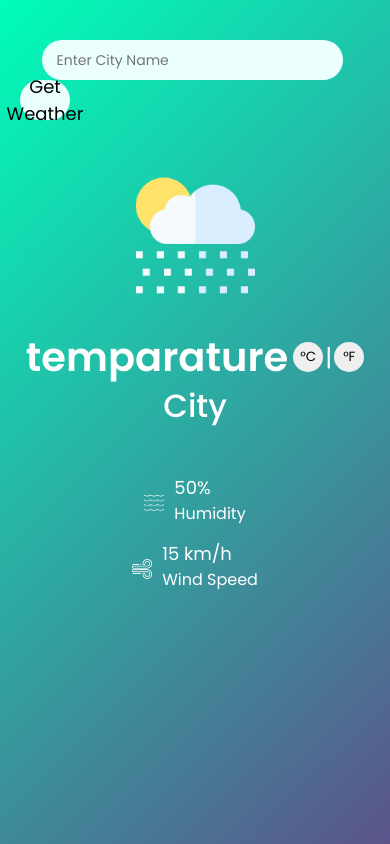
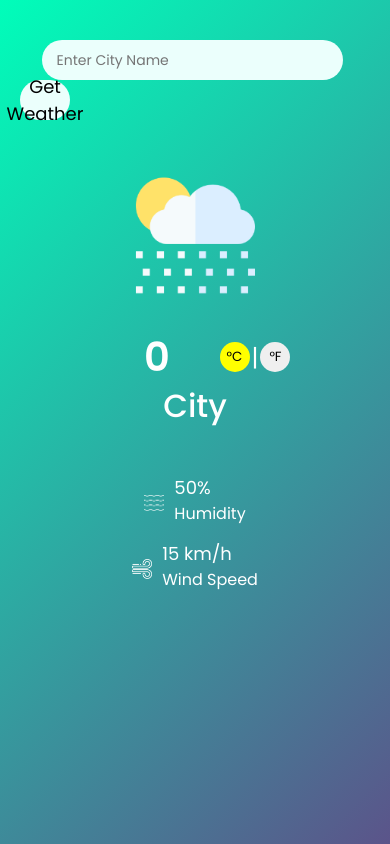
Before and after one commit to NushratNowrin/weather-web-app, a plain HTML site: page index.html in a window 390 px wide. Drawn offline with Linux system fonts and the light colour scheme; no server answers.

Commit message:
celcius farenheit button responsive

```diff
--- a/index.html
+++ b/index.html
@@ -49,7 +49,7 @@
 					<div class="weather">
 						<div>
 							<h1 class="flex justify-center">
-								<span class="temp">temparature</span
+								<span class="temp">0</span
 								><span class="temp-btn-container flex item-center"><button class="temp-btn" id="celcius">°C</button><span class="temp-divider">|</span><button class="temp-btn" id="farenheit">°F</button></span>
 							</h1>
 						</div>
@@ -88,6 +88,7 @@
 				console.log(data);
 				document.querySelector(".city").innerHTML = data.name;
                 const temperature = data.main.temp;
+                document.querySelector(".temp").innerHTML = temperature;
                 document.getElementById('celcius').addEventListener('click', function(){
                     document.querySelector(".temp").innerHTML = temperature;
                     document.getElementById('celcius').style.backgroundColor = 'yellow';
@@ -98,7 +99,6 @@
                     document.getElementById('farenheit').style.backgroundColor = 'yellow';
                     document.getElementById('celcius').style.backgroundColor = 'white'
                 })
-
 			}
 			checkWeather();
 		</script>
--- a/style/responsive.css
+++ b/style/responsive.css
@@ -13,6 +13,9 @@
 	.weather h2{
 		font-size: 32px;
 	}
+    .temp{
+        width: 115px;
+    }
 }
 /* Mobile */
 @media only screen and (max-width: 576px){
--- a/style/style.css
+++ b/style/style.css
@@ -62,12 +62,18 @@ body {
 .temp-btn-container{
 	margin-left: 5px;
 }
+.temp{
+	width: 175px;
+}
 .temp-btn{
 	width: 30px;
 	height: 30px;
 	border: 0;
 	border-radius: 40px;
 	text-align: center;
+}
+#celcius{
+	background-color: yellow;
 }
 .temp-divider{
 	font-size: 24px;
```
